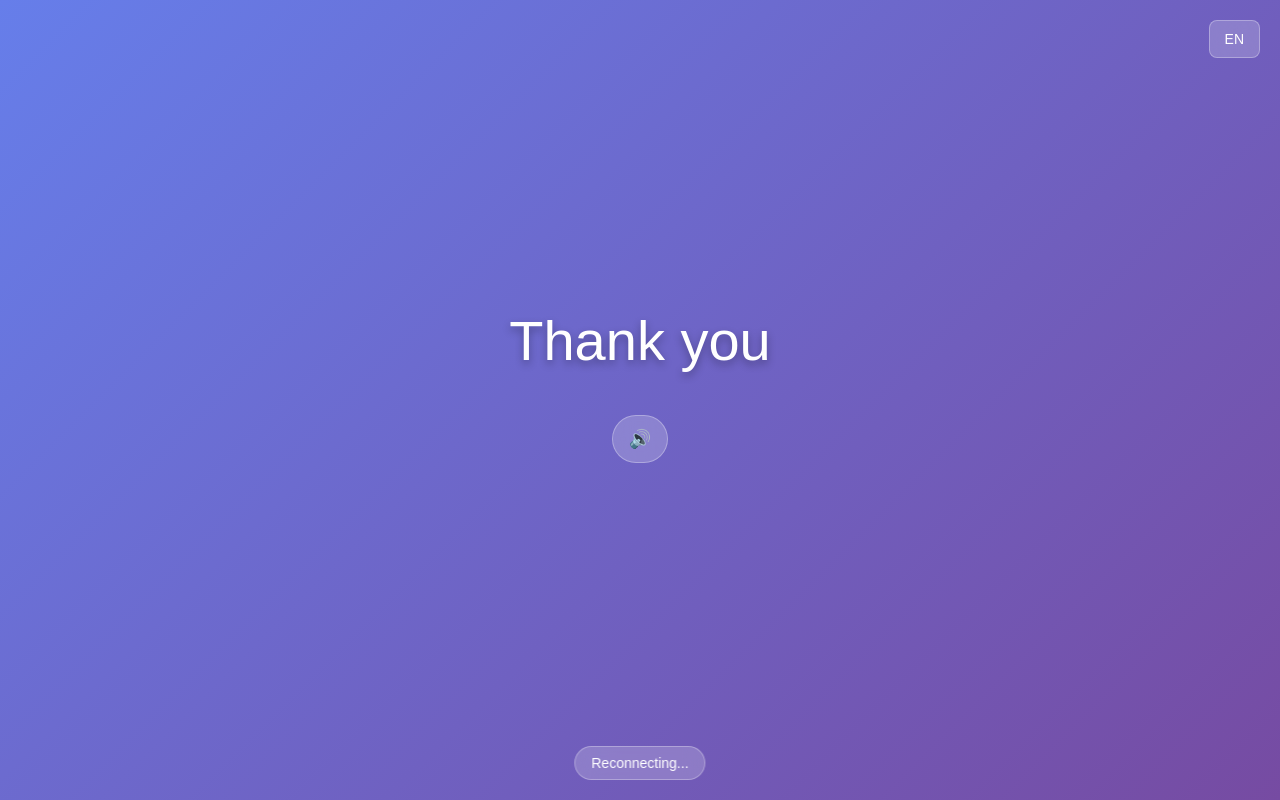
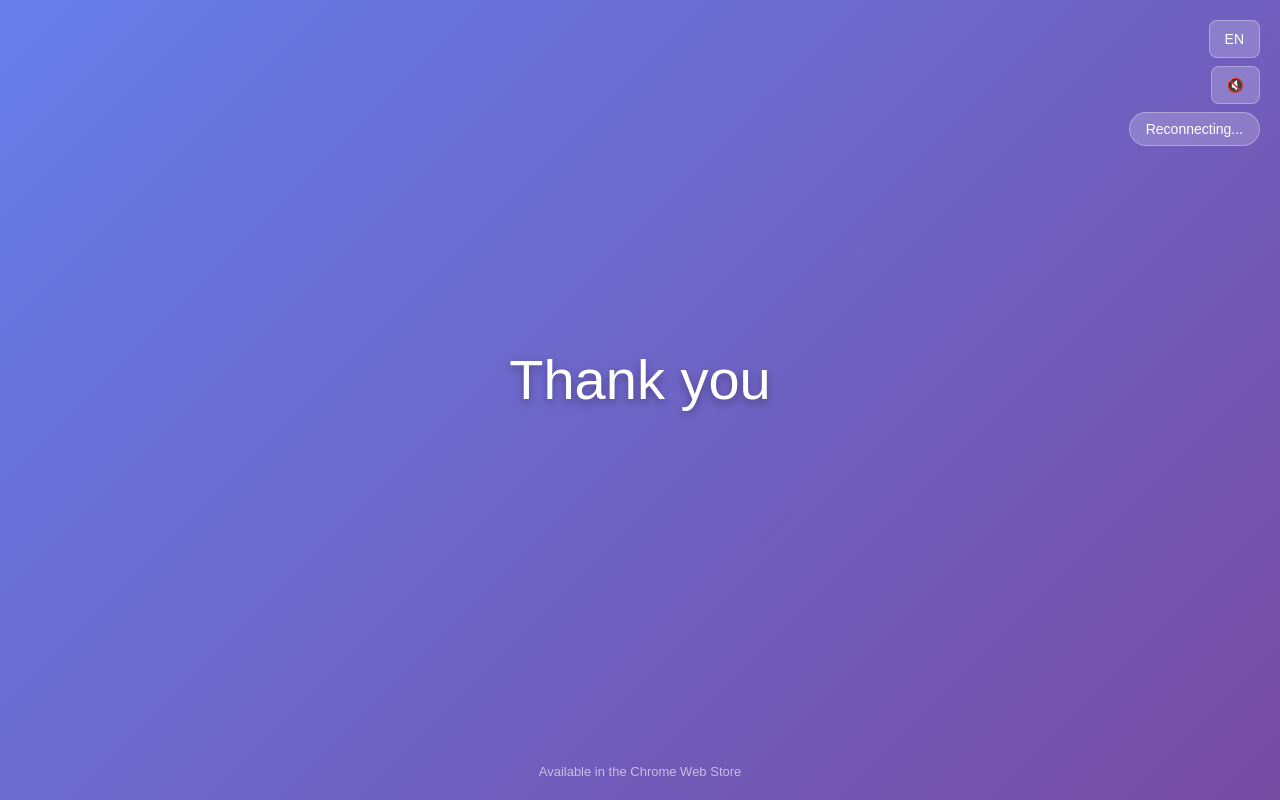
Before and after one commit to andryushkin/hooponopono, a website with bundled scripts: page src/frontend/index.html in a window 1280 px wide. Built offline with nearby package versions, Linux system fonts and the light colour scheme; no server answers.

Commit message:
feat: move online counter to top-right, replace CWS badge with text link, cache-bust CSS
- #online moved inside .language-selector (flex column) — flows as third item after lang/mute buttons
- CWS image badge replaced with plain text link (.cws-link-container, bottom center)
- style.css?v=2 cache-busting in both index.html and newtab.html
- isExtension detection moved before language detection
- isMuted defaults to true when no saved preference
- updateMuteButtonVisibility() extracted and called on init + language change
- CLAUDE.md: UI layout section added

Co-Authored-By: Claude Sonnet 4.6 <noreply@anthropic.com>

```diff
--- a/src/frontend/index.html
+++ b/src/frontend/index.html
@@ -4,7 +4,7 @@
         <meta charset="UTF-8" />
         <meta name="viewport" content="width=device-width, initial-scale=1.0" />
         <title>ho'oponopono</title>
-        <link rel="stylesheet" href="style.css" />
+        <link rel="stylesheet" href="style.css?v=2" />
     </head>
     <body>
         <div class="language-selector">
@@ -25,20 +25,20 @@
                     <div class="language-option" data-lang="ar">AR - العربية</div>
                 </div>
             </div>
+            <button id="muteButton" class="mute-button">🔇</button>
+            <div id="online" class="online">Connecting...</div>
         </div>
 
         <div class="container">
             <div class="phrase-container">
                 <div id="phrase" class="phrase"></div>
             </div>
+        </div>
 
-            <div class="controls-container">
-                <button id="muteButton" class="mute-button">🔊</button>
-            </div>
-
-            <div class="online-container">
-                <div id="online" class="online">Connecting...</div>
-            </div>
+        <div class="cws-link-container">
+            <a class="cws-link" href="CHROME_WEB_STORE_URL" target="_blank" rel="noopener">
+                Available in the Chrome Web Store
+            </a>
         </div>
 
         <script src="script.js"></script>
--- a/src/frontend/script.ts
+++ b/src/frontend/script.ts
@@ -16,11 +16,22 @@ const PHRASE_DURATION: number = phraseData.phraseDuration;
 const CYCLE_DURATION: number = phraseData.cycleDuration;
 const SUPPORTED_LANGS = Object.keys(PHRASES) as LangCode[];
 
+// --- Extension detection ---
+
+const isExtension =
+  typeof (globalThis as Record<string, unknown>)['chrome'] !== 'undefined' &&
+  !!(
+    (globalThis as Record<string, unknown>)['chrome'] as Record<string, unknown>
+  )['runtime'];
+
 // --- Language detection ---
 
 function detectLanguage(): LangCode {
   const saved = localStorage.getItem('hooponopono-lang') as LangCode | null;
   if (saved && SUPPORTED_LANGS.includes(saved)) return saved;
+
+  // В контексте расширения — всегда English по умолчанию
+  if (isExtension) return 'en';
 
   const candidates = navigator.languages?.length
     ? [...navigator.languages]
@@ -36,7 +47,8 @@ function detectLanguage(): LangCode {
 // --- State ---
 
 let currentLang: LangCode = detectLanguage();
-let isMuted = localStorage.getItem('hooponopono-muted') === 'true';
+const savedMuted = localStorage.getItem('hooponopono-muted');
+let isMuted = savedMuted === null ? true : savedMuted === 'true';
 let ws: WebSocket | null = null;
 let currentOnlineCount = 0;
 let lastPhraseIndex = -1;
@@ -44,14 +56,6 @@ let currentAudio: HTMLAudioElement | null = null;
 let audioLoaded = false;
 let reconnectAttempt = 0;
 let reconnectTimer: ReturnType<typeof setTimeout> | null = null;
-
-// --- WS URL ---
-
-const isExtension =
-  typeof (globalThis as Record<string, unknown>)['chrome'] !== 'undefined' &&
-  !!(
-    (globalThis as Record<string, unknown>)['chrome'] as Record<string, unknown>
-  )['runtime'];
 
 const WS_URL = isExtension
   ? 'wss://hooponopono.online/ws'
@@ -121,6 +125,16 @@ function toggleMute(): void {
   }
 }
 
+function updateMuteButtonVisibility(): void {
+  const btn = document.getElementById('muteButton');
+  if (!btn) return;
+  if (currentLang === 'en') {
+    btn.classList.remove('hidden');
+  } else {
+    btn.classList.add('hidden');
+  }
+}
+
 function setLanguage(lang: LangCode): void {
   currentLang = lang;
   localStorage.setItem('hooponopono-lang', lang);
@@ -136,6 +150,7 @@ function setLanguage(lang: LangCode): void {
   if (lang === 'en') initAudio();
 
   updateOnlineCount();
+  updateMuteButtonVisibility();
 }
 
 // --- WebSocket with exponential backoff ---
@@ -211,6 +226,7 @@ function updatePhrase(): void {
 function init(): void {
   setLanguage(currentLang);
   initAudio();
+  updateMuteButtonVisibility();
 
   const muteButton = document.getElementById('muteButton');
   if (muteButton) {
--- a/src/frontend/style.css
+++ b/src/frontend/style.css
@@ -19,6 +19,10 @@ body {
     top: 20px;
     right: 20px;
     z-index: 100;
+    display: flex;
+    flex-direction: column;
+    align-items: flex-end;
+    gap: 8px;
 }
 
 .language-dropdown {
@@ -112,32 +116,43 @@ body {
     transform: translateY(0);
 }
 
-.controls-container {
-    margin-bottom: 30px;
-}
-
 .mute-button {
     background: rgba(255, 255, 255, 0.2);
     border: 1px solid rgba(255, 255, 255, 0.3);
     color: white;
-    padding: 12px 16px;
-    border-radius: 50px;
+    padding: 10px 15px;
+    border-radius: 8px;
     cursor: pointer;
-    font-size: 18px;
+    font-size: 14px;
     transition: all 0.3s ease;
     backdrop-filter: blur(10px);
 }
 
 .mute-button:hover {
     background: rgba(255, 255, 255, 0.3);
-    transform: scale(1.1);
 }
 
-.online-container {
+.mute-button.hidden {
+    display: none;
+}
+
+.cws-link-container {
     position: fixed;
     bottom: 20px;
     left: 50%;
     transform: translateX(-50%);
+    white-space: nowrap;
+}
+
+.cws-link {
+    color: rgba(255, 255, 255, 0.6);
+    text-decoration: none;
+    font-size: 13px;
+    transition: color 0.2s ease;
+}
+
+.cws-link:hover {
+    color: white;
 }
 
 .online {
```
Also changed, not shown: CLAUDE.md (+7 -0 lines), src/frontend/newtab.html (+3 -9 lines).
